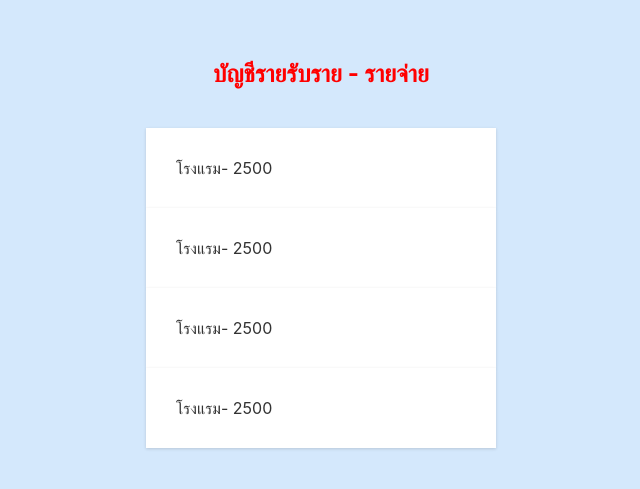
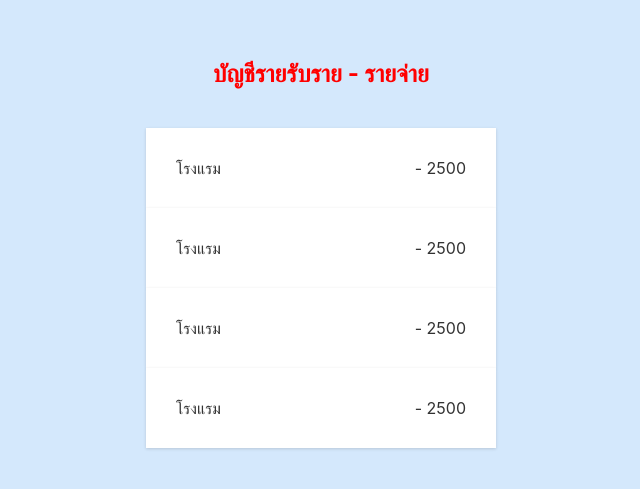
Before and after one commit to chankxow/ReactJs-Begin, a React (Create React App) app in the folder myApplication/react-basic/: page / in a window 1280 px wide. Shown: the part 147-636 px from the top of the page, without its empty margins (319-959 px from the left). Built offline with nearby package versions, Linux system fonts and the light colour scheme.

Commit message:
Update transaction.css

```diff
--- a/myApplication/react-basic/src/component/transaction.css
+++ b/myApplication/react-basic/src/component/transaction.css
@@ -1,5 +1,4 @@
 .item-list{
-    list-style-type: none;
     padding:0;
     margin-top: 40px;
 }
@@ -9,4 +8,8 @@
     box-shadow:0 1px 3px rgba(23, 5, 5, 0.15);
     padding: 30px;
     color: #333;
+    display: flex;
+    justify-content: space-between;
+    margin-top: 10px 0;
+    position: relative;
 }
```
